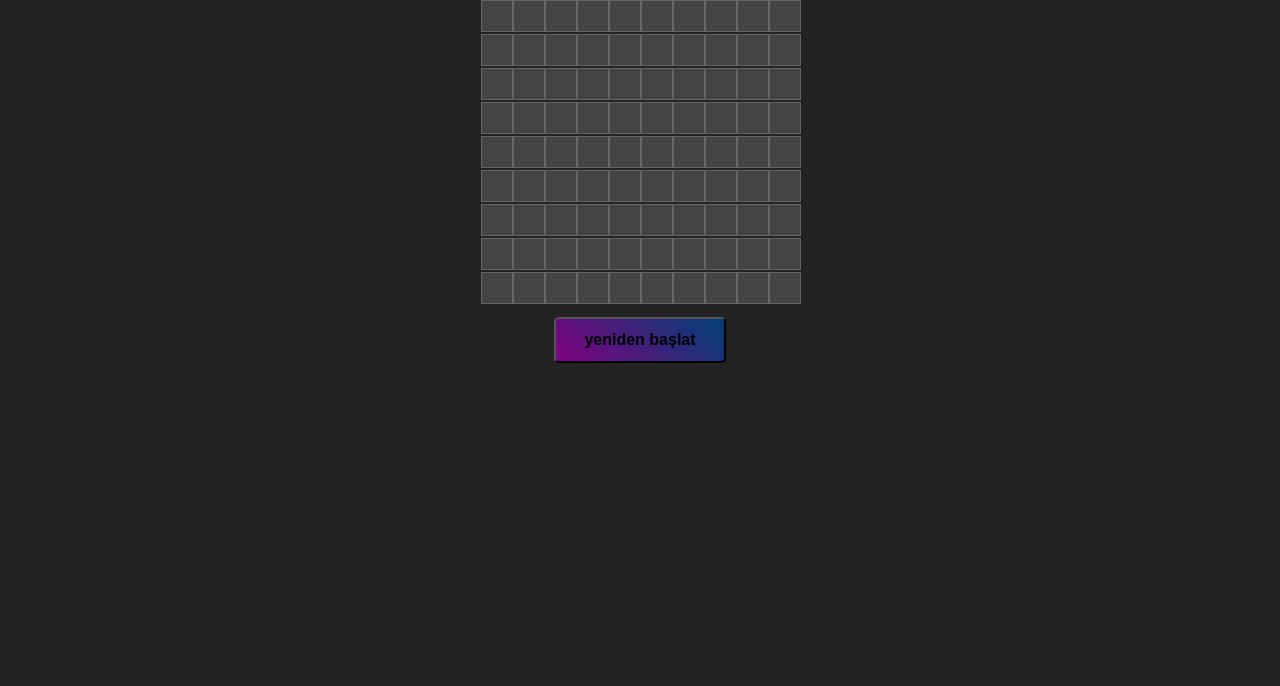
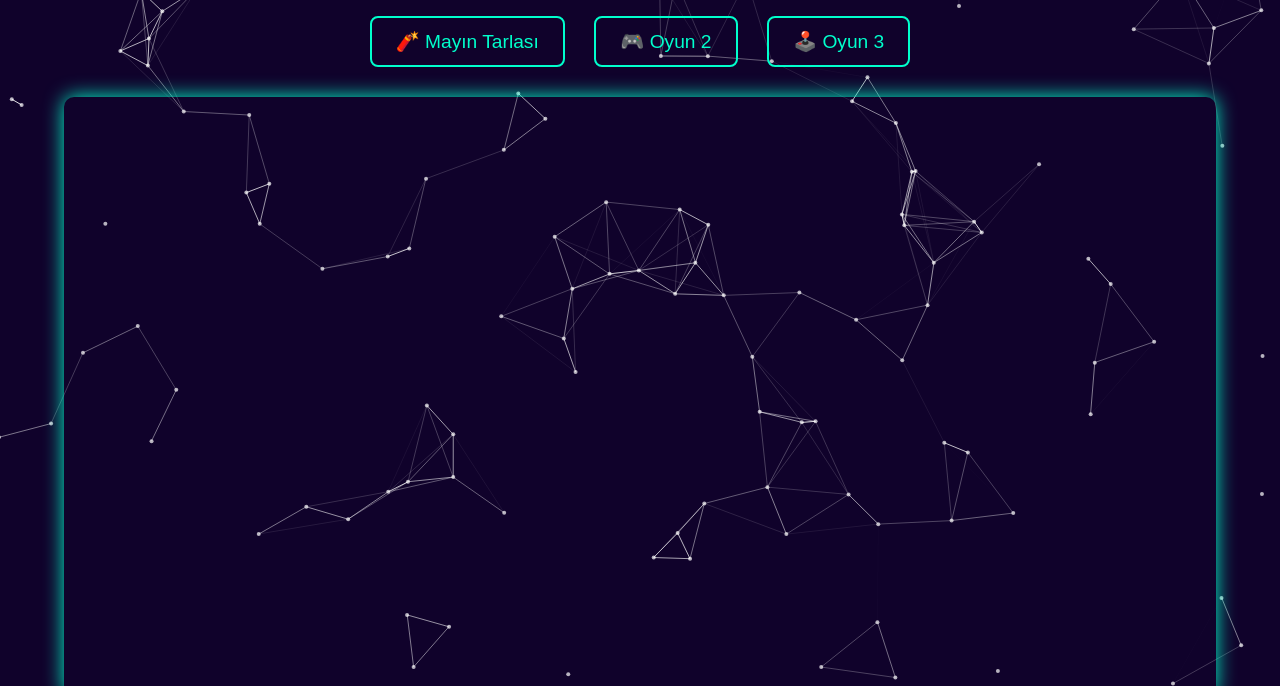
Before and after one commit to emirozdemir27/mayintarlasi.github.io, a plain HTML site: page index.html in a window 1280 px wide. Shown: the part 114-800 px from the top of the page. Drawn offline with nearby package versions, Linux system fonts and the light colour scheme.

Commit message:
index.html

```diff
--- a/index.html
+++ b/index.html
@@ -1,16 +1,110 @@
+<!-- index.html -->
 <!DOCTYPE html>
 <html lang="tr">
 <head>
   <meta charset="UTF-8">
-  <meta name="viewport" content="width=device-width, initial-scale=1.0">
-  <title>mayintarlasi</title>
+  <title>Babangi Oyun Merkezi</title>
+  <style>
+    html, body {
+      margin: 0;
+      padding: 0;
+      height: 100%;
+      overflow: hidden;
+      font-family: 'Share Tech Mono', monospace;
+    }
+
+    #particles-js {
+      position: fixed;
+      width: 100%;
+      height: 100%;
+      background: #10022b; /* zemin siyah */
+      z-index: -1;
+    }
+
+    .content {
+      position: relative;
+      z-index: 10;
+      text-align: center;
+      color: #00ffcc;
+      padding-top: 40px;
+    }
+
+    button {
+      background: transparent;
+      border: 2px solid #00ffcc;
+      color: #00ffcc;
+      padding: 12px 24px;
+      font-size: 1.2em;
+      margin: 10px;
+      cursor: pointer;
+      border-radius: 8px;
+      transition: 0.3s ease;
+    }
+
+    button:hover {
+      background: #00ffcc;
+      color: #000;
+    }
+
+    iframe {
+      width: 90%;
+      height: 600px;
+      border-radius: 10px;
+      border: none;
+      margin-top: 20px;
+      box-shadow: 0 0 20px #00ffcc;
+    }
+  </style>
 </head>
 <body>
 
-  <h1>Mayin Tarlasi</h1>
-  <div id="game"></div>
-  <link rel="stylesheet" href="style.css">
-  <script src="ap.js"></script>
-  <button onclick="location.reload()" >yeniden başlat</button>
+  <!-- ⭐️ Uzay arka planı -->
+  <div id="particles-js"></div>
+
+  <!-- 📦 İçerik -->
+  <div class="content">
+    <h1>BABANGİ UZAY MERKEZİ</h1>
+    <div class="button-container">
+      <button onclick="loadGame('mayintarlasi.html')">🧨 Mayın Tarlası</button>
+      <button onclick="loadGame('oyun2.html')">🎮 Oyun 2</button>
+      <button onclick="loadGame('oyun3.html')">🕹️ Oyun 3</button>
+    </div>
+
+    <iframe id="gameFrame"></iframe>
+  </div>
+
+  <!-- 🎇 Particles.js kütüphanesi -->
+  <script src="https://cdn.jsdelivr.net/particles.js/2.0.0/particles.min.js"></script>
+  <script>
+    particlesJS("particles-js", {
+      "particles": {
+        "number": { "value": 100, "density": { "enable": true, "value_area": 800 } },
+        "color": { "value": "#ffffff" },
+        "shape": { "type": "circle" },
+        "opacity": { "value": 0.7 },
+        "size": { "value": 2 },
+        "move": {
+          "enable": true,
+          "speed": 0.6,
+          "direction": "none",
+          "random": true,
+          "straight": false,
+          "out_mode": "out"
+        }
+      },
+      "interactivity": {
+        "events": {
+          "onhover": { "enable": true, "mode": "repulse" },
+          "onclick": { "enable": true, "mode": "push" }
+        }
+      },
+      "retina_detect": true
+    });
+
+    function loadGame(url) {
+      document.getElementById('gameFrame').src = url;
+    }
+  </script>
+
 </body>
 </html>
```
